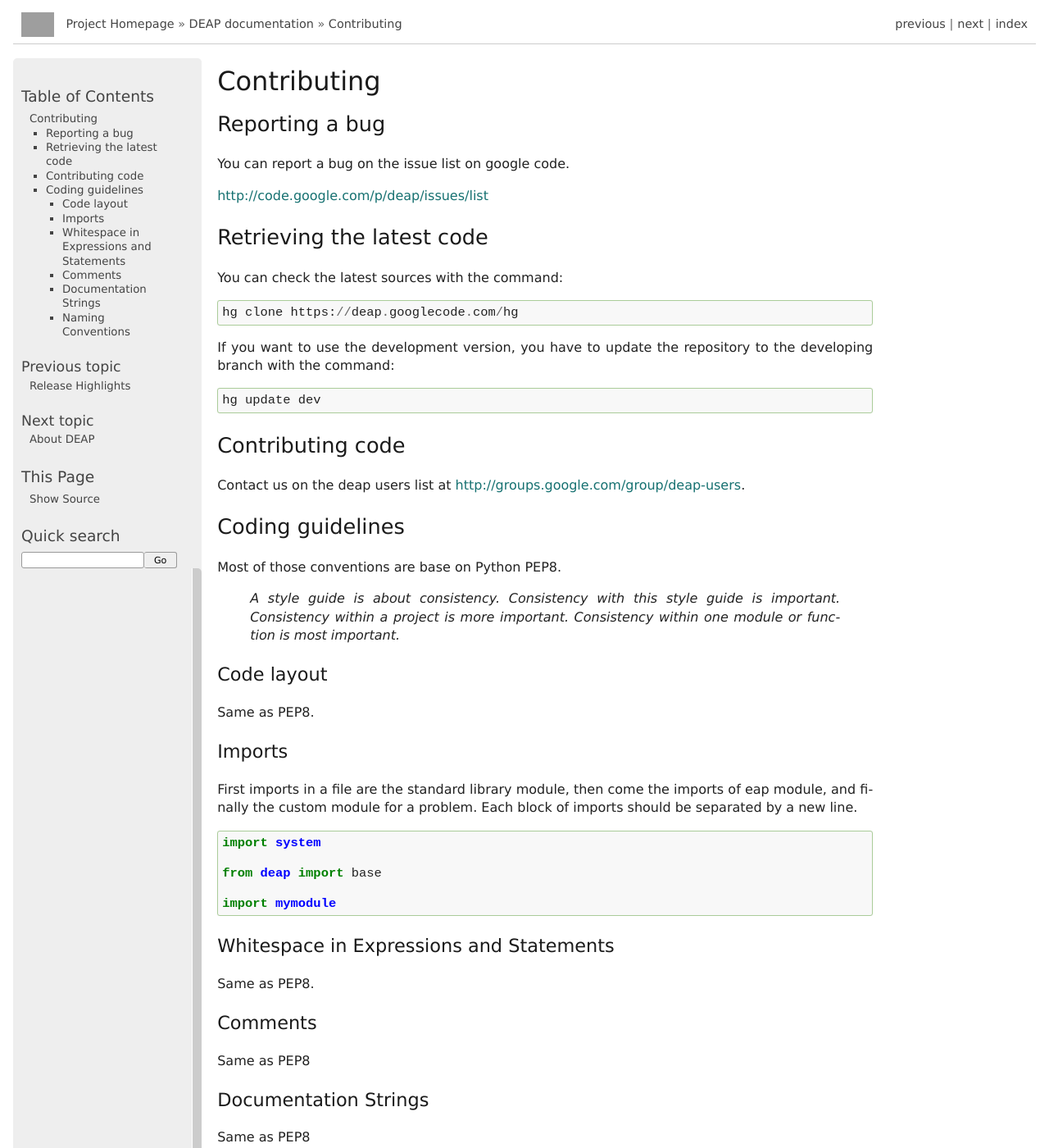
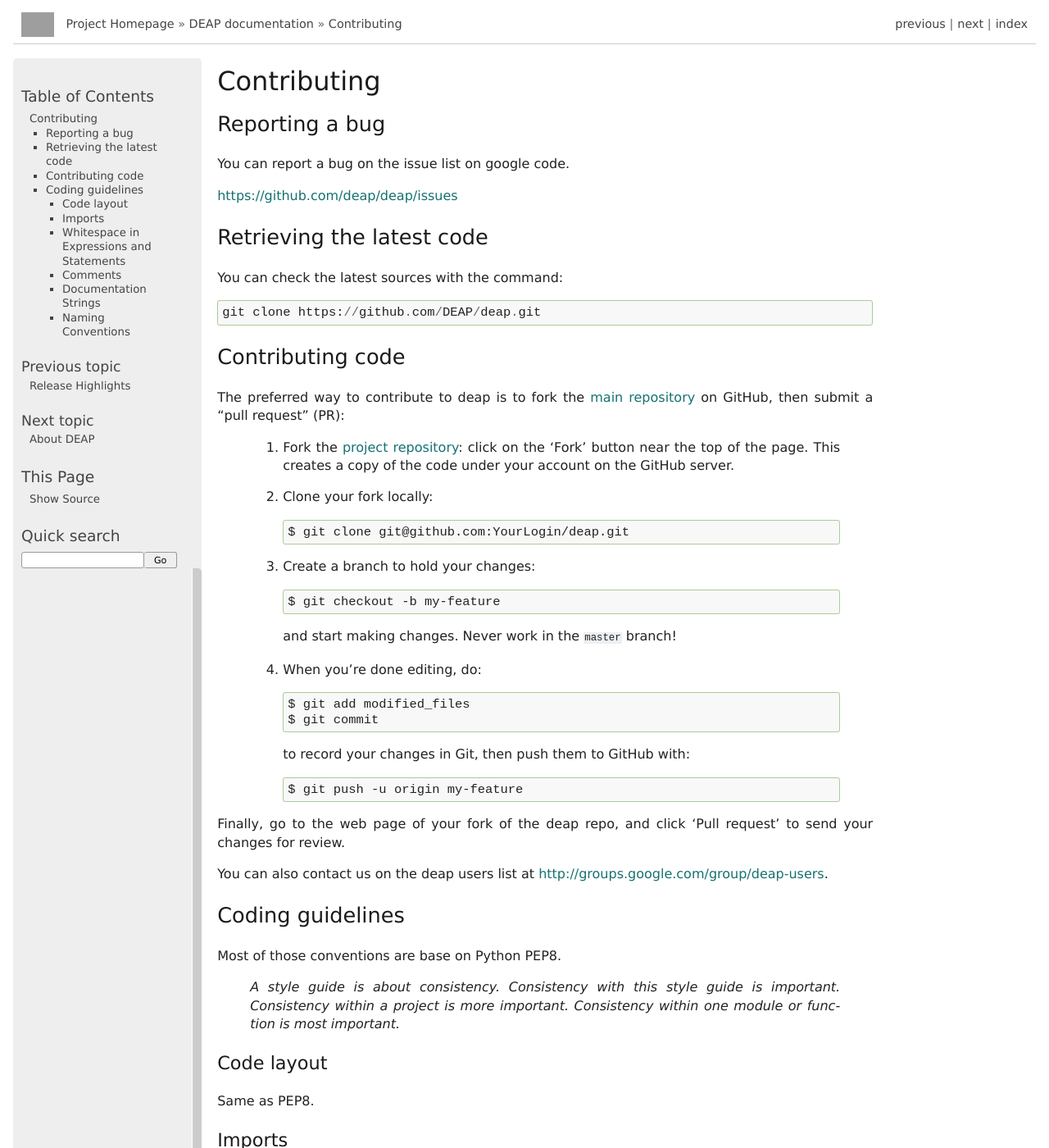
Before and after one commit to DEAP/deap, a Sphinx documentation site: the page built from doc/contributing.rst, in a window 1280 px wide and 1400 px high. Shown: the whole window at 82% size. Built offline with Sphinx 7.4.7, drawn with Linux system fonts in a browser that asks for light colours; formulas are drawn with MathJax 3; pages that are not in the unit, such as notebooks, are missing from menus; the version number could not be read and is left out; grey boxes are pictures that could not be loaded.

Commit message:
DOC: Update contribution guidelines.
Hat tips to scikit-learn doc from which the git workflow is from.
http://scikit-learn.org/stable/developers/

```diff
--- a/doc/contributing.rst
+++ b/doc/contributing.rst
@@ -7,24 +7,52 @@ Reporting a bug
 
 You can report a bug on the issue list on google code.
 
-`<http://code.google.com/p/deap/issues/list>`_
+`<https://github.com/deap/deap/issues>`_
 
 Retrieving the latest code
 --------------------------
 
 You can check the latest sources with the command::
 
-    hg clone https://deap.googlecode.com/hg
+    git clone https://github.com/DEAP/deap.git
 
-If you want to use the development version, you have to update the repository
-to the developing branch with the command::
-
-    hg update dev
 
 Contributing code
 -----------------
 
-Contact us on the deap users list at `<http://groups.google.com/group/deap-users>`_.
+The preferred way to contribute to deap is to fork the `main
+repository <http://github.com/deap/deap/>`__ on GitHub,
+then submit a "pull request" (PR):
+
+ 1. Fork the `project repository
+    <http://github.com/deap/deap>`__: click on the 'Fork'
+    button near the top of the page. This creates a copy of the code under your
+    account on the GitHub server.
+
+ 2. Clone your fork locally::
+
+        $ git clone git@github.com:YourLogin/deap.git
+
+ 3. Create a branch to hold your changes::
+
+        $ git checkout -b my-feature
+
+    and start making changes. Never work in the ``master`` branch!
+
+ 4. When you're done editing, do::
+
+        $ git add modified_files
+        $ git commit
+
+    to record your changes in Git, then push them to GitHub with::
+
+        $ git push -u origin my-feature
+
+Finally, go to the web page of your fork of the deap repo,
+and click 'Pull request' to send your changes for review.
+
+You can also contact us on the deap users
+list at `<http://groups.google.com/group/deap-users>`_.
 
 Coding guidelines
 -----------------
```
